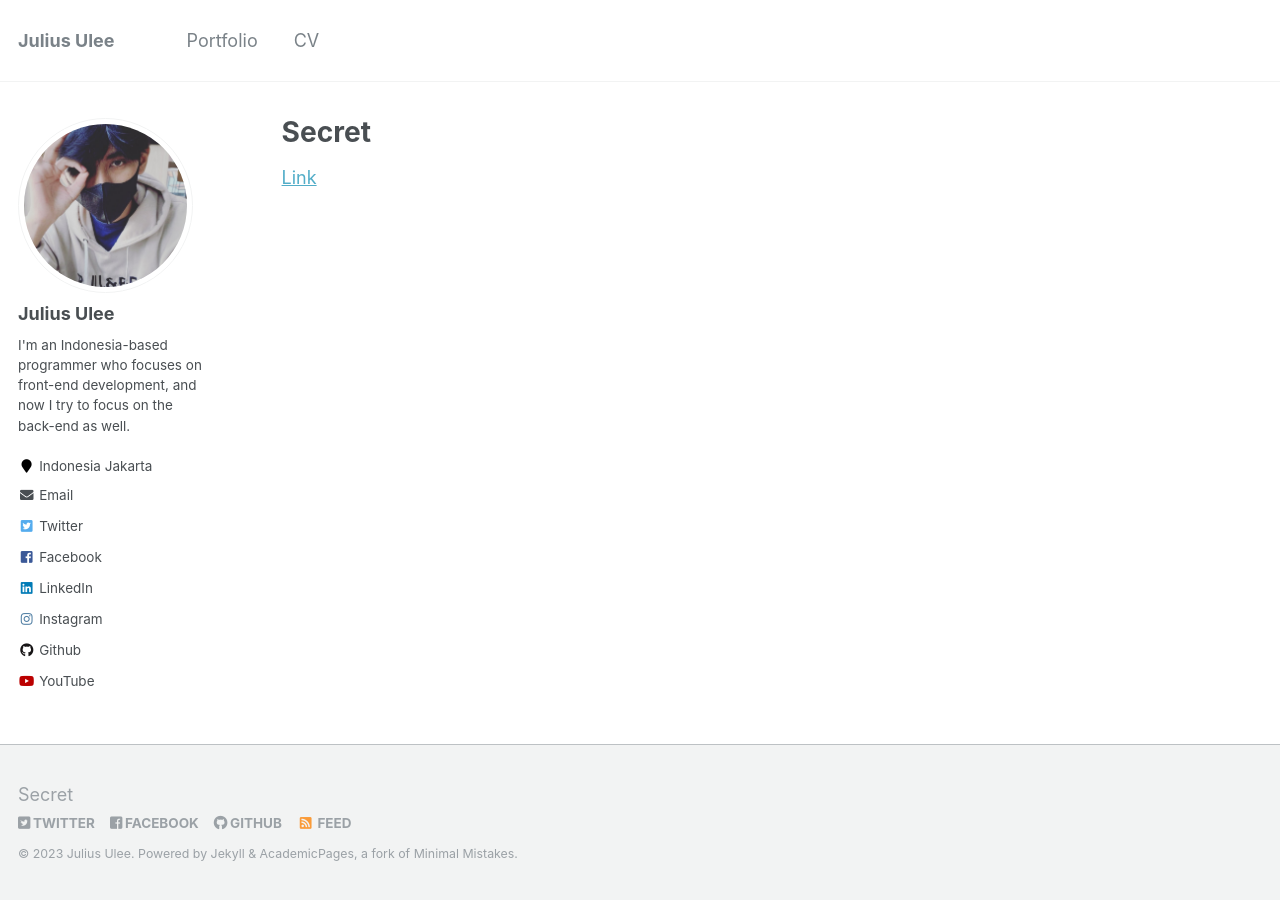
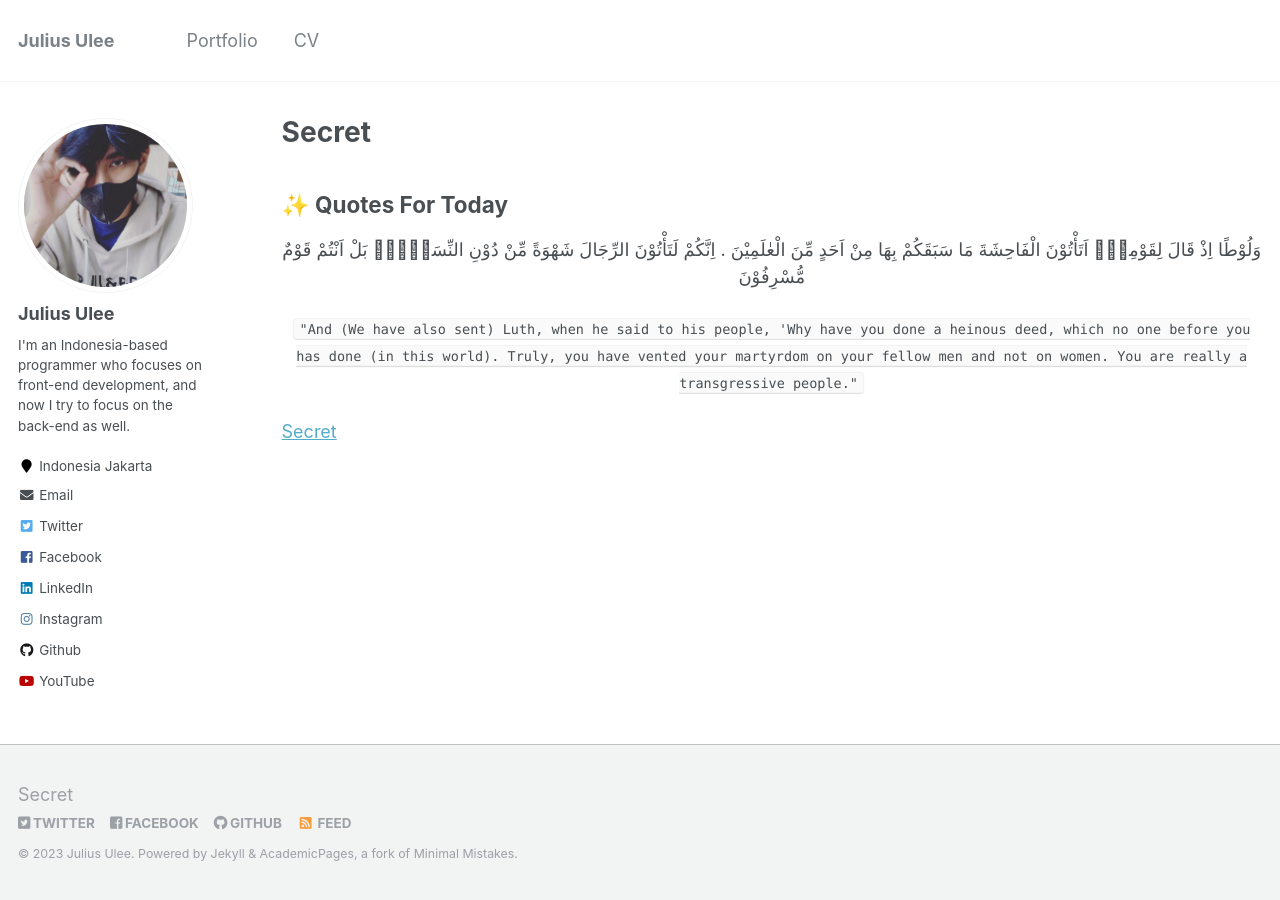
Before and after one commit to Julius-Ulee/julius-ulee.github.io, a Jekyll site: the page built from _pages/sitemap.md, in a window 1280 px wide. Built offline with Jekyll 4.4.1, drawn with Linux system fonts in a browser that asks for light colours.

Commit message:
Update sitemap.md

```diff
--- a/_pages/sitemap.md
+++ b/_pages/sitemap.md
@@ -5,4 +5,8 @@ permalink: /sitemap/
 author_profile: true
 ---
 
-[Link](https://holopin.io/collect/cll0hzflb36000fmjkv6mqc0a)
+<summary><h2>✨ Quotes For Today</h2></summary>
+  <p align="center">وَلُوْطًا اِذْ قَالَ لِقَوْمِهٖٓ اَتَأْتُوْنَ الْفَاحِشَةَ مَا سَبَقَكُمْ بِهَا مِنْ اَحَدٍ مِّنَ الْعٰلَمِيْنَ . اِنَّكُمْ لَتَأْتُوْنَ الرِّجَالَ شَهْوَةً مِّنْ دُوْنِ النِّسَاۤءِۗ بَلْ اَنْتُمْ قَوْمٌ مُّسْرِفُوْنَ</p>
+  <p align="center"><code>"And (We have also sent) Luth, when he said to his people, 'Why have you done a heinous deed, which no one before you has done (in this world). Truly, you have vented your martyrdom on your fellow men and not on women. You are really a transgressive people."</code></p>
+
+[Secret](https://holopin.io/collect/cll0hzflb36000fmjkv6mqc0a)
```
